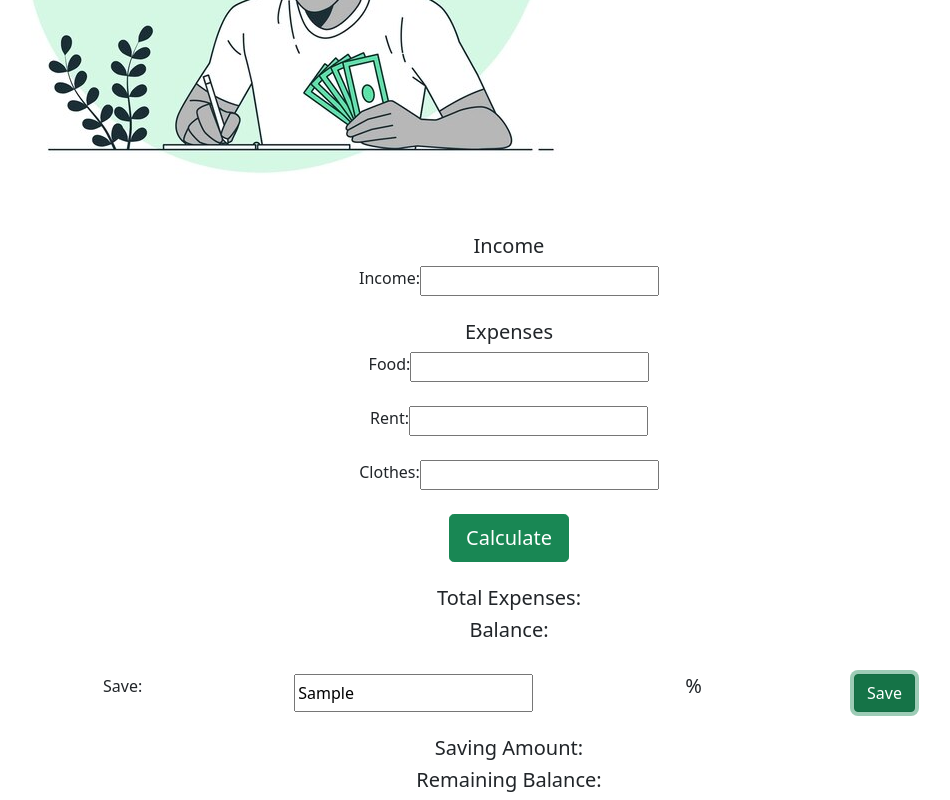
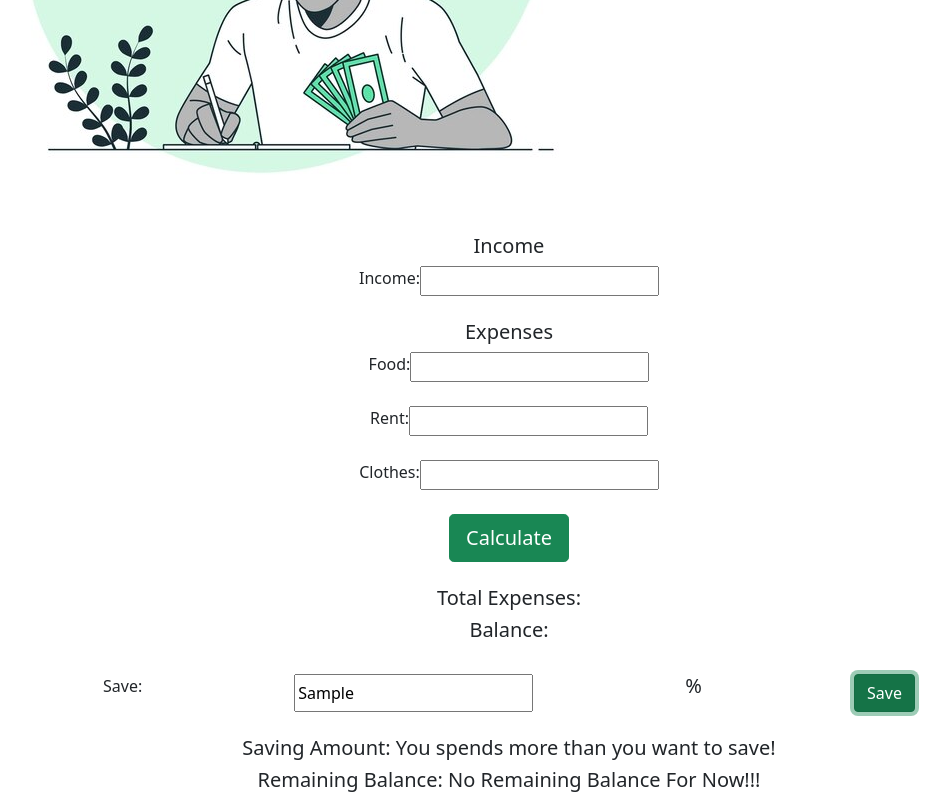
Before and after one commit to shawon-MG/Personal-Finance-Management-assignment-5-, a plain HTML site: page index.html in a window 1280 px wide. Both pictures are taken after typing "Sample" into the empty fields and a click on the button "Save". Shown: the part 626-1426 px from the top of the page, without its empty margins (131-1081 px from the left). Drawn offline with nearby package versions, Linux system fonts and the light colour scheme.

Commit message:
brute force code for this webpage - added

```diff
--- a/index.html
+++ b/index.html
@@ -51,7 +51,7 @@
             </div>
             <div class="col-12 col-md-12 d-flex justify-content-evenly my-4">
                 <span>Save: </span>
-                <input type="text" name="" id="">
+                <input type="text" name="" id="savings-input-field">
                 <h5> % </h5>
                 <button id="savings-btn" type="button" class="btn btn-success">Save</button>
             </div>
--- a/js/index.js
+++ b/js/index.js
@@ -20,3 +20,42 @@ document.getElementById('calculate-btn').addEventListener('click', function () {
         balanceTextField.innerText = "You spended more then you earn!"
     }
 });
+// calculating saving amount after spending | event listner:
+document.getElementById('savings-btn').addEventListener('click', function(){
+    const savingsInputField = document.getElementById('savings-input-field').value;
+    const incomeField = document.getElementById('income-field').value;
+    const savingAmount = parseFloat(savingsInputField) * parseFloat(incomeField) / 100;
+
+    const foodPrice = document.getElementById('food-price').value;
+    const rentPrice = document.getElementById('rent-price').value;
+    const clothesPrice = document.getElementById('clothes-price').value;
+    const totalExpenses = parseFloat(foodPrice) + parseFloat(rentPrice) + parseFloat(clothesPrice);
+
+    const totalInputField = parseFloat(incomeField);
+    const totalBalance = totalInputField - totalExpenses;
+
+    if (savingAmount < totalBalance){
+        const savingAmountText = document.getElementById('saving-amount');
+        savingAmountText.innerText = savingAmount;
+    }
+    else {
+        const savingAmountText = document.getElementById('saving-amount');
+        savingAmountText.innerText = "You spends more than you want to save!";
+    }
+
+    // const checkIncomeFieldText = document.getElementById('income-field').value;
+    // const checkIncomeField = parseFloat(checkIncomeFieldText);
+
+    const remainigBalance = totalBalance - savingAmount;
+    if (savingAmount < totalBalance) {
+        const remainigBalanceText = document.getElementById('remaining-balance');
+        remainigBalanceText.innerText = remainigBalance;
+    }
+    else{
+        const remainigBalanceText = document.getElementById('remaining-balance');
+        remainigBalanceText.innerText = "No Remaining Balance For Now!!!";
+    }
+
+    // const remainigBalanceText = document.getElementById('remaining-balance');
+    // remainigBalanceText.innerText = remainigBalance;
+});
```
